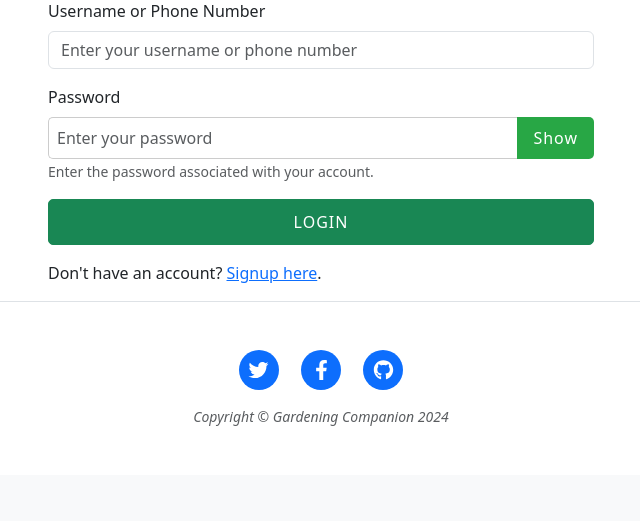
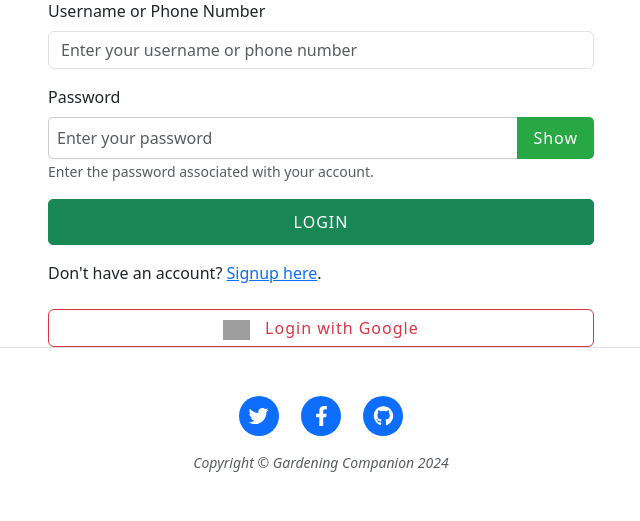
Before and after one commit to Vidhi-Porwal/Gardening_Companion, a Flask app: page /auth/login in a window 1280 px wide. Shown: the part 495-1016 px from the top of the page, without its empty margins (319-959 px from the left). Before the commit the page ends 921 px from the top, so only its background shows below. Run offline with Flask 3, Linux system fonts and the light colour scheme; some libraries are stand-ins or nearby versions; grey boxes are pictures that could not be loaded.

Commit message:
add oAuth

```diff
--- a/app/templates/login.html
+++ b/app/templates/login.html
@@ -38,6 +38,12 @@
                 <button type="submit" class="btn btn-success" onclick="this.disabled=true; this.form.submit();">Login</button>
             </form>
             <p class="mt-3">Don't have an account? <a href="{{ url_for('auth.signup') }}">Signup here</a>.</p>
+            <div class="text-center mt-4">
+                <a href="{{ url_for('google.login') }}" class="btn btn-outline-danger w-100">
+                    <img src="{{ url_for('static', filename='google-logo.png') }}" alt="Google Logo" style="height: 20px; margin-right: 10px;">
+                    Login with Google
+                </a>
+            </div>
         </div>
     </div>
 </div>
```
